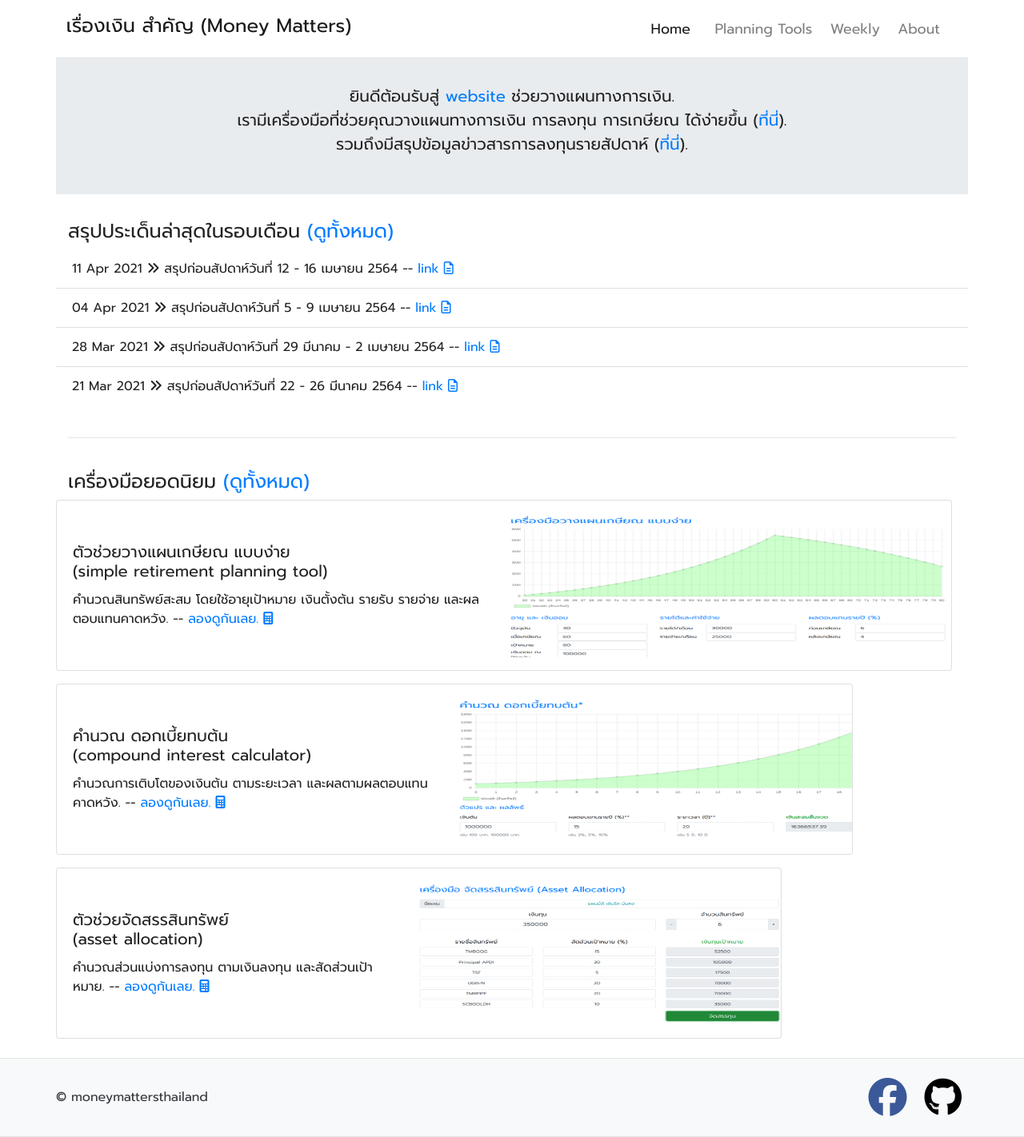
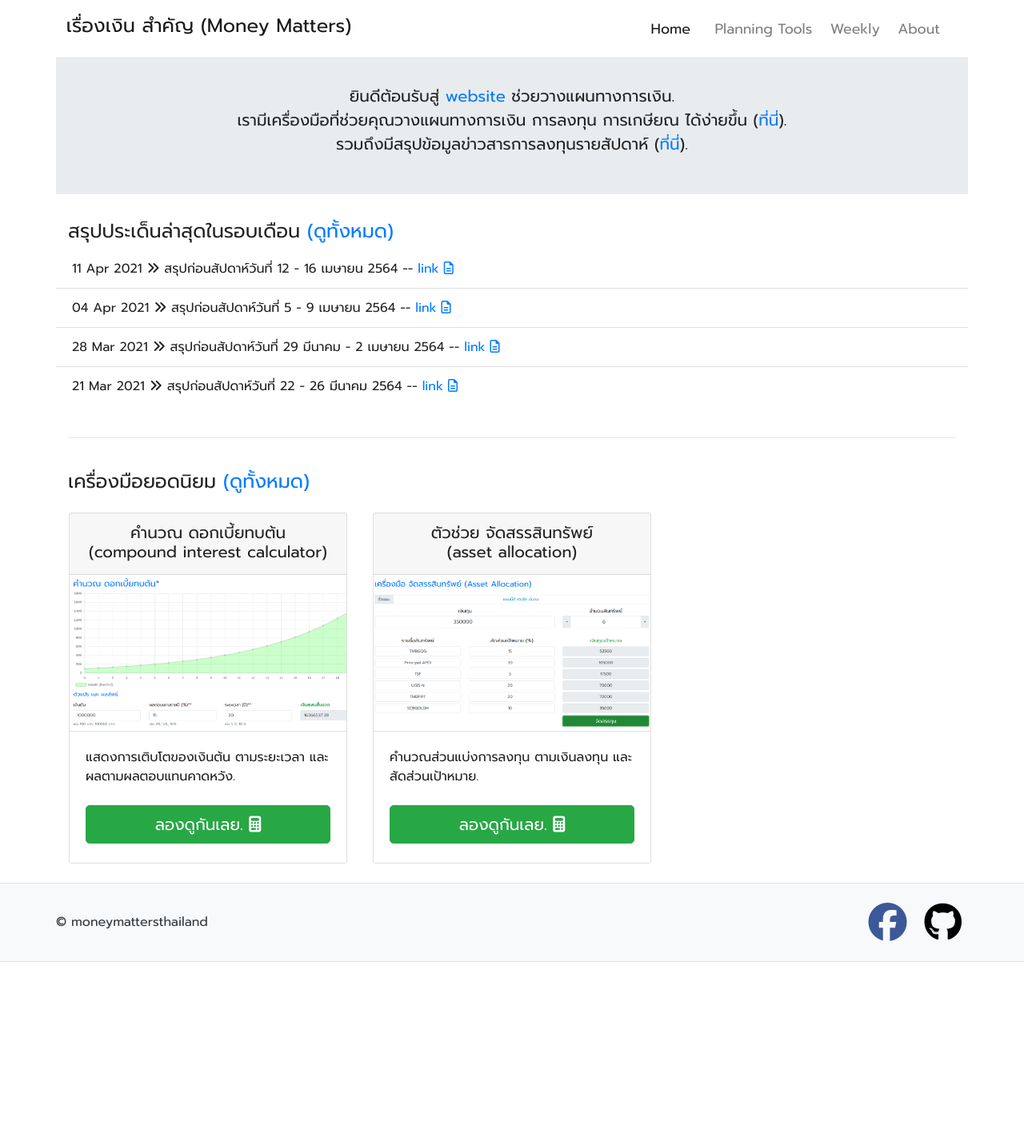
Before and after one commit to moneysart/moneysart.github.io, a Jekyll site: the page built from index.html, in a window 1280 px wide. Shown: the whole page at 80% size. Built offline with Jekyll 4.4.1, drawn with Linux system fonts in a browser that asks for light colours; nearby versions of some CDN libraries; after the commit the page ends 1203 px from its top, so only the background shows below that.

Commit message:
test new display for cards

```diff
--- a/index.html
+++ b/index.html
@@ -67,7 +68,7 @@ canonical_url: /
     <div class="row mb-2">
 
         <!-- Tool #1 -->
-        <div class="card mb-3">
+        <!-- <div class="card mb-3">
             <div class="row no-gutters">
                 <div class="col-6 my-auto">
                     <div class="card-body">
@@ -85,10 +86,10 @@ canonical_url: /
                         src="{{ site.baseurl}}/tools/retirement-plan-simple/cover.png">
                 </div>
             </div>
-        </div>
+        </div> -->
 
         <!-- Tool #2 -->
-        <div class="card mb-3">
+        <!-- <div class="card mb-3">
             <div class="row no-gutters">
                 <div class="col-6 my-auto">
                     <div class="card-body">
@@ -106,10 +107,10 @@ canonical_url: /
                         src="{{ site.baseurl}}/tools/compound-interest/cover.png">
                 </div>
             </div>
-        </div>
+        </div> -->
 
         <!-- Tool #3 -->
-        <div class="card mb-3">
+        <!-- <div class="card mb-3">
             <div class="row no-gutters">
                 <div class="col-6 my-auto">
                     <div class="card-body">
@@ -127,7 +128,45 @@ canonical_url: /
                         src="{{ site.baseurl}}/tools/asset-allocation/cover.png">
                 </div>
             </div>
+        </div> -->
+
+        <!-- <div class="card-deck"> -->
+        <div class="col-md-4">
+            <div class="card mb-4 box-shadow h-100 flex-column">
+                <div class="card-header text-center pb-2">
+                    <h5>คำนวณ ดอกเบี้ยทบต้น (compound interest calculator)</h5>
                 </div>
+                <img class="card-img-top border-bottom" src="{{ site.baseurl}}/tools/compound-interest/cover.png" alt="Card image cap">
+                <div class="card-body d-flex flex-column pb-0">
+                    <p class="card-text mb-0">
+                        แสดงการเติบโตของเงินต้น ตามระยะเวลา และผลตามผลตอบแทนคาดหวัง.
+                    </p>
+                    <button type="button" class="btn btn-lg btn-block btn-success mt-auto mb-4">ลองดูกันเลย. <i class="fas fa-calculator"></i></button>
+                </div>
+            </div>
+        </div>
+
+
+        <div class="col-md-4">
+            <div class="card mb-4 box-shadow h-100 flex-column">
+                <div class="card-header text-center pb-2">
+                    <h5>ตัวช่วย จัดสรรสินทรัพย์ <br>(asset allocation)</h5>
+                </div>
+                <img class="card-img-top border-bottom" src="{{ site.baseurl}}/tools/asset-allocation/cover.png" alt="Card image cap">
+                <div class="card-body d-flex flex-column pb-0">
+                    <p class="card-text mb-0">
+                        คำนวณส่วนแบ่งการลงทุน ตามเงินลงทุน และสัดส่วนเป้าหมาย.
+                    </p>
+                    <button type="button" class="btn btn-lg btn-block btn-success mt-auto mb-4">ลองดูกันเลย. <i class="fas fa-calculator"></i></button>
+                </div>
+            </div>
+        </div>
+        <!-- </div> -->
+
+
+
+
+
 
     </div>
 
```
Also changed, not shown: other parts of index.html (+2 -1 lines). Lines whose indentation alone changed are shown as unchanged.
